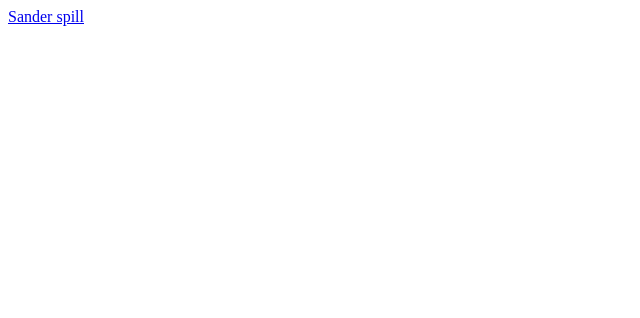
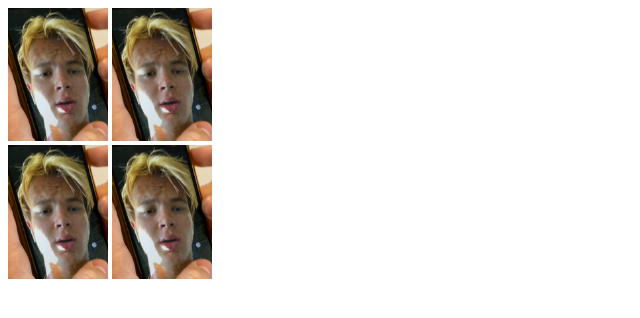
Before and after one commit to sandergranerud/sandergranerud.github.io, a plain HTML site: page index.html in a window 1280 px wide. Shown: the whole page, without its empty margins (0-640 px from the left). Drawn offline with Linux system fonts and the light colour scheme.

Commit message:
start forside

```diff
--- a/index.html
+++ b/index.html
@@ -4,8 +4,24 @@
     <meta charset="UTF-8">
     <meta name="viewport" content="width=device-width, initial-scale=1.0">
     <title>Hovedside</title>
+    <link rel="stylesheet" href="index_style.css">
 </head>
 <body>
-    <a href="spill.html">Sander spill</a>
+    <header>
+
+    </header>
+    <main>
+        <div class="games">
+            <div class="first_picture">
+                <a href="spill.html"><img src="bilder/IMG_2149.jpg" alt="Mines"></a>
+                <a href="spill.html"><img src="bilder/IMG_2149.jpg" alt="Nonagram"></a>
+            </div>
+            <div class="second_games">
+                <a href="spill.html"><img src="bilder/IMG_2149.jpg" alt="Packman"></a>
+                <a href="spill.html"><img src="bilder/IMG_2149.jpg" alt="Wordle"></a>
+            </div>
+    </div>
+    </main>
+
 </body>
 </html>
--- /dev/null
+++ b/index_style.css
@@ -0,0 +1,9 @@
+.games {
+    display: flex;
+    flex-direction: column;
+    justify-content: space-between;
+}
+
+.games a img{
+    width: 100px;
+}
```
Also changed, not shown: bilder/IMG_2149.jpg (added).
